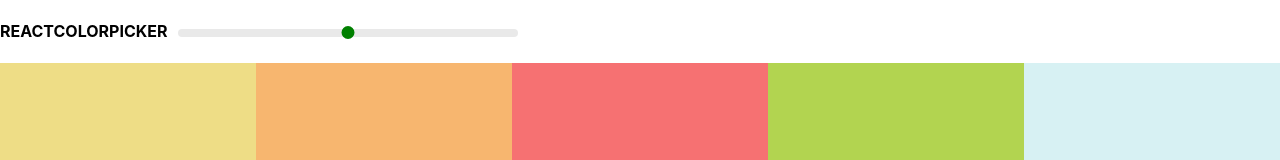
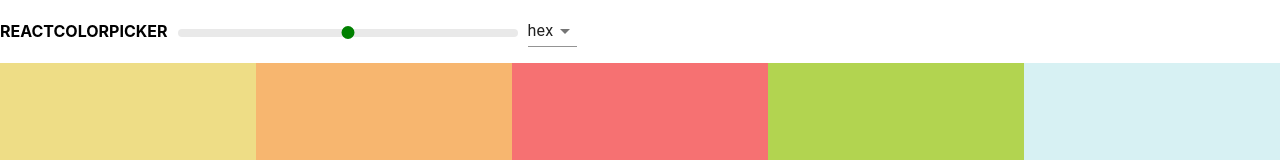
Before and after one commit to timwbodine/color-palette, a React (Create React App) app: page / in a window 1280 px wide. Shown: the top 160 px of the page. Built offline with nearby package versions, Linux system fonts and the light colour scheme.

Commit message:
add format selector

```diff
--- a/package.json
+++ b/package.json
@@ -3,6 +3,7 @@
   "version": "0.1.0",
   "private": true,
   "dependencies": {
+    "@material-ui/core": "^4.8.3",
     "@testing-library/jest-dom": "^4.2.4",
     "@testing-library/react": "^9.3.2",
     "@testing-library/user-event": "^7.1.2",
--- a/src/Navbar.js
+++ b/src/Navbar.js
@@ -2,8 +2,20 @@ import React, { Component } from 'react'
 import 'rc-slider/assets/index.css';
 import './Navbar.css';
 import Slider from 'rc-slider';
+import Select from '@material-ui/core/Select';
+import MenuItem from '@material-ui/core/MenuItem';
 
 class Navbar extends Component {
+    constructor(props) {
+        super(props);
+        this.state = {format:"hex"}
+        this.handleChange = this.handleChange.bind(this);
+    }
+
+    handleChange(val) {
+        this.setState({format:val.target.value});
+        this.props.changeFormat(val.target.value);
+    }
     render() {
         return (
             <div className="Navbar">
@@ -19,6 +31,15 @@ class Navbar extends Component {
                         onAfterChange={this.props.changeLevel}
                     />
                 </div>
+                <Select
+                value ={this.state.format}
+                renderValue={value => `${value}`}
+                onChange={this.handleChange}
+                >
+                    <MenuItem  value="hex">Hexadecimal value like #fff</MenuItem>
+                    <MenuItem value="rgb">RGB value for rgb(255,255,255)</MenuItem>
+                    <MenuItem value="rgba">RGBA value for rgba(255,255,255,0.1)</MenuItem>
+                </Select>
             </div>
         )
     }
--- a/src/Palette.js
+++ b/src/Palette.js
@@ -6,23 +6,30 @@ import Navbar from './Navbar';
 class Palette extends Component {
     constructor(props) {
         super(props);
-        this.state={level:500};
+        this.state={level:500, format:"hex"};
         this.changeLevel = this.changeLevel.bind(this);
+        this.changeFormat = this.changeFormat.bind(this);
     }
     changeLevel(level) {
         this.setState({level:level});
     }
+    changeFormat(format) {
+        this.setState({format:format});
+    }
     render() {
         const {colors} = this.props.palette;
-        const {level} = this.state
+        const {level} = this.state;
+        const {format} = this.state;
         const colorBoxes = colors[level].map(color => (
-            <ColorBox background={color.hex} name={color.name} />
+            <ColorBox background={color[format]} name={color.name} />
         ));
         return (
             <div className="Palette">
                 <Navbar
                     changeLevel={this.changeLevel}
                     level={level}
+                    format={format}
+                    changeFormat={this.changeFormat}
                 />
                 <div className="Palette-colors">
                     {colorBoxes}
--- a/src/colorHelpers.js
+++ b/src/colorHelpers.js
@@ -21,7 +21,7 @@ function generatePalette(starterPalette) {
         rgb: chroma(scale[i]).css(),
         rgba: chroma(scale[i])
           .css()
-          .replace("rgba", "rgba")
+          .replace("rgb", "rgba")
           .replace(")", ",1.0)")
       });
     }
```
Lines whose indentation alone changed are shown as unchanged.
